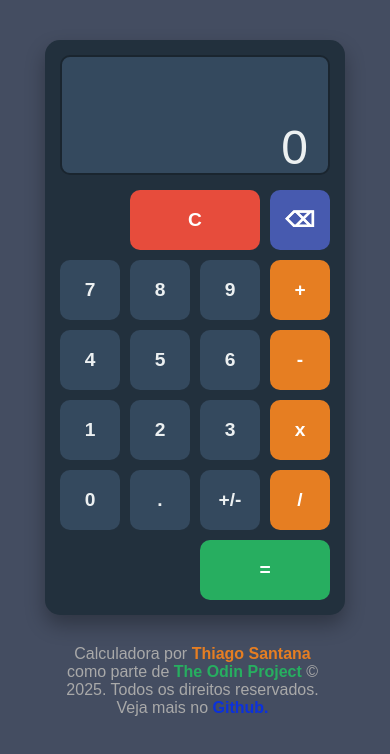
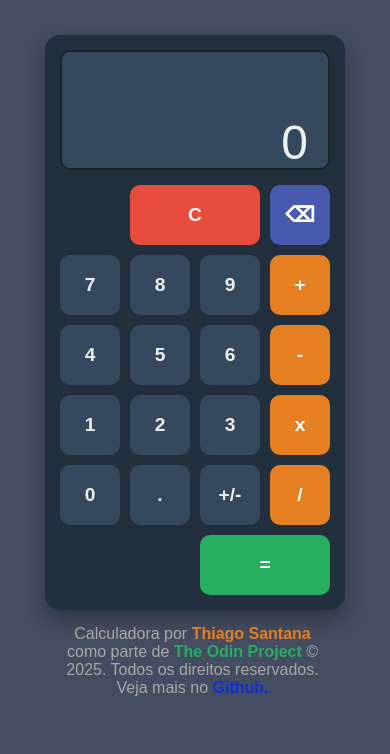
Before and after one commit to thiagoSantz/Calculadora, a plain HTML site: page index.html in a window 390 px wide. Drawn offline with Linux system fonts and the light colour scheme.

Commit message:
Correção media queries

```diff
--- a/style.css
+++ b/style.css
@@ -219,7 +219,8 @@ body {
 /* Para celulares */
 @media (max-width: 480px) {
   body {
-    padding: 40px 20px 20px 20px;
+    padding: 35px 20px 20px 20px;
+    overflow: hidden;
   }
 
   .Calculadora {
@@ -232,6 +233,6 @@ body {
 }
 
   .Rodape {
-    padding: 30px 40px 20px 40px;
+    padding: 15px 40px 20px 40px;
   }
 }
```
